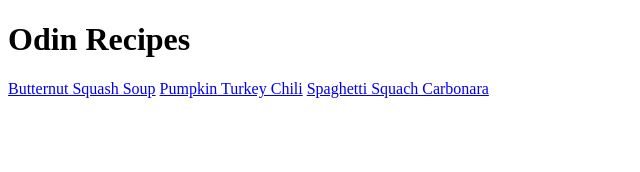
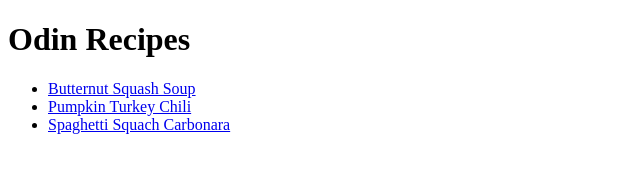
Before and after one commit to samob917/odin-recipes2, a plain HTML site: page index.html in a window 1280 px wide. Shown: the whole page, without its empty margins (0-640 px from the left). Drawn offline with Linux system fonts and the light colour scheme.

Commit message:
Turn links into unordered list
Links in the index page are turned into an unordered list.
This prevents them from all displaying on the same line and instead
in a bulleted list. This works and all the links still work.

```diff
--- a/index.html
+++ b/index.html
@@ -6,9 +6,11 @@
     </head>
     <body>
         <h1>Odin Recipes</h1>
-        <a href="./recipes/butternutSquash.html">Butternut Squash Soup</a>
-        <a href="./recipes/pumpkinTurkeyChili.html">Pumpkin Turkey Chili</a>
-        <a href="./recipes/spaghettiSquashCarb.html">Spaghetti Squach Carbonara</a>
+        <ul>
+            <li><a href="./recipes/butternutSquash.html">Butternut Squash Soup</a></li>
+            <li><a href="./recipes/pumpkinTurkeyChili.html">Pumpkin Turkey Chili</a></li>
+            <li><a href="./recipes/spaghettiSquashCarb.html">Spaghetti Squach Carbonara</a></li>
+        </ul>
     </body>
 
 </html>
```
